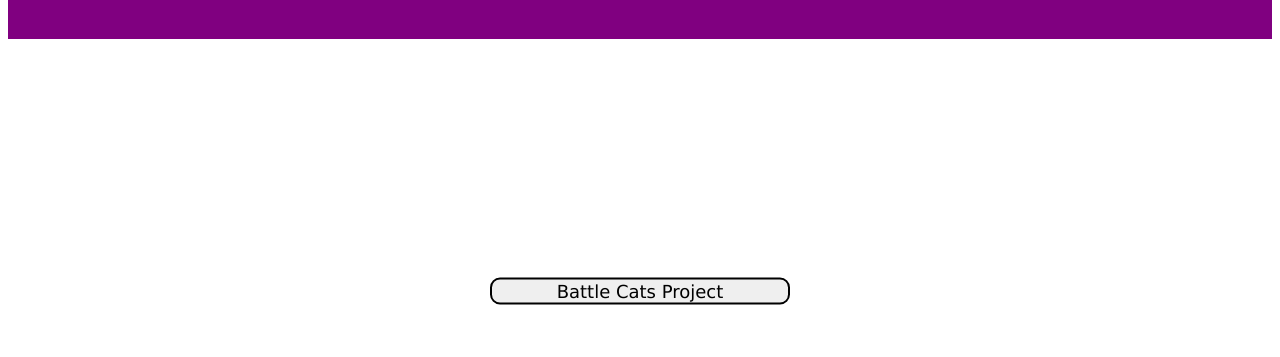
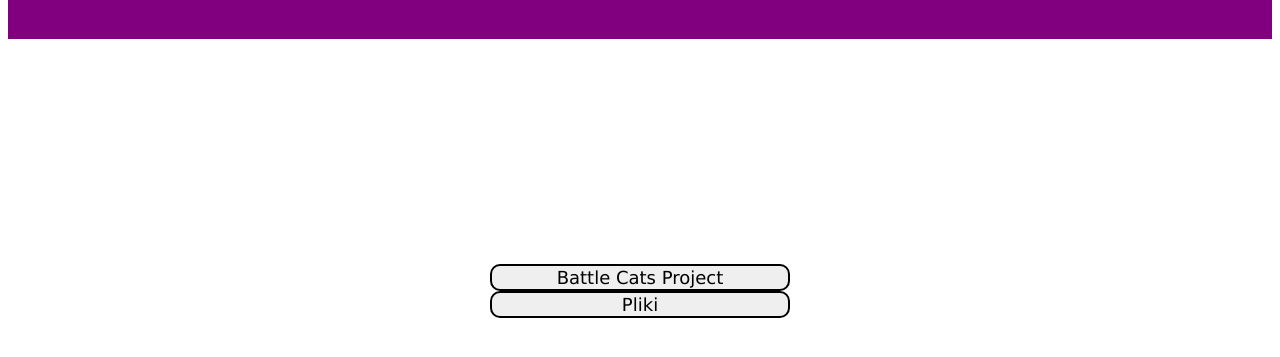
Before and after one commit to Nuclear303/nuclear303.github.io, a plain HTML site: page index.html in a window 1280 px wide. Shown: the part 109-466 px from the top of the page. Drawn offline with Linux system fonts and the light colour scheme.

Commit message:
Files exported to other file

```diff
--- a/index.html
+++ b/index.html
@@ -17,7 +17,8 @@
         <h1>Witaj na mojej stronie!</h1>
     </header>
     <div class='buttons'>
-        <input type="button" value="Battle Cats Project" class="but">
+        <input type="button" value="Battle Cats Project" class="but"><br>
+        <a href="files.html"><input type="button" value="Pliki" class="but"></a>
     </div>
     <!-- <a href="http://nuclear303.github.io/battle_cats">Battle</a> -->
 </body>
```
